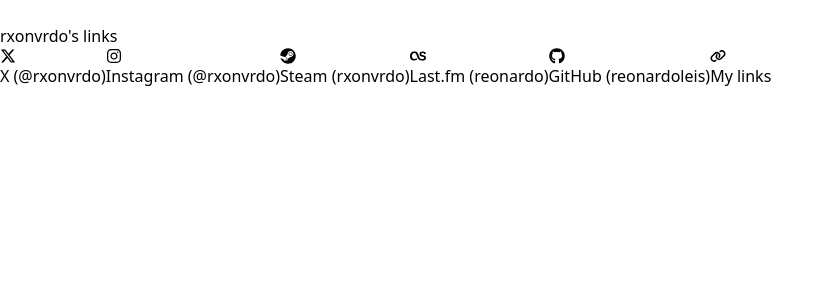
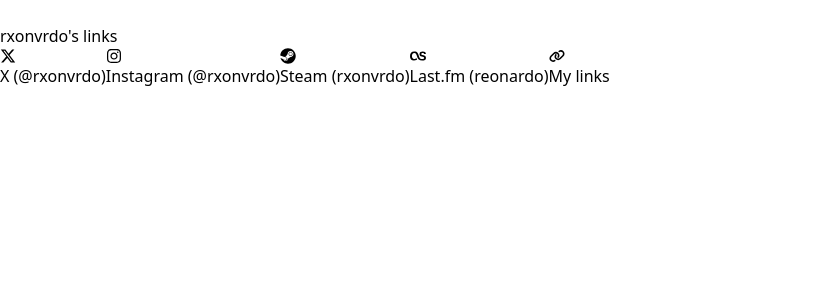
Before and after one commit to reonardoleis/links, a React (Vite) app: page / in a window 1280 px wide. Shown: the top 300 px of the page, without its empty margins (0-834 px from the left). Built offline with nearby package versions, Linux system fonts and the light colour scheme; no server answers.

Commit message:
removed github

```diff
--- a/src/App.tsx
+++ b/src/App.tsx
@@ -47,12 +47,6 @@ function App() {
       name: "Last.fm",
       detailedName: "reonardo",
       url: "https://last.fm/user/reonardo",
-    },
-    {
-      icon: FaGithub,
-      name: "GitHub",
-      detailedName: "reonardoleis",
-      url: "https://github.com/reonardoleis",
     },
     {
       icon: FaLink,
```
